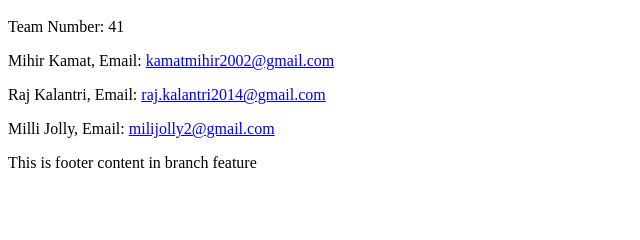
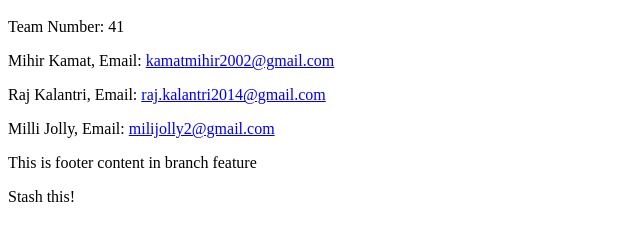
Before and after one commit to SoftwareEngg2024/HW5-repo, a plain HTML site: page index.html in a window 1280 px wide. Shown: the part 48-288 px from the top of the page, without its empty margins (0-640 px from the left). Drawn offline with Linux system fonts and the light colour scheme.

Commit message:
Apply stashed changes

```diff
--- a/index.html
+++ b/index.html
@@ -20,5 +20,8 @@
         <p>
             This is footer content in branch feature
         </p>
+        <p>
+            Stash this!
+        </p>
     </footer>
 </html>
```
